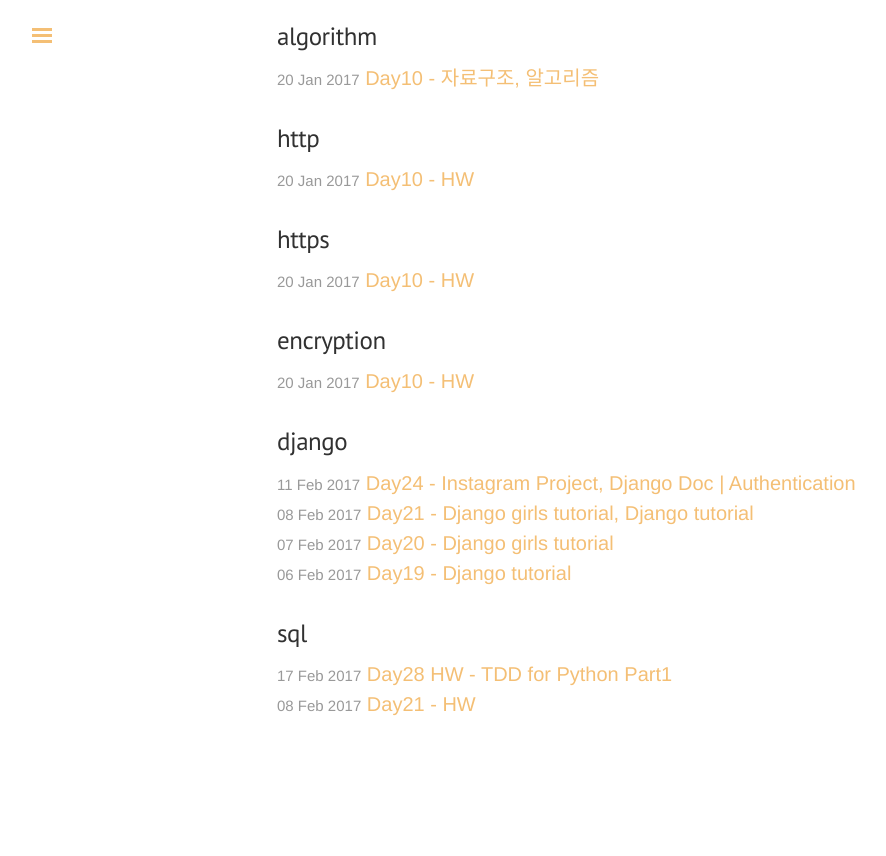
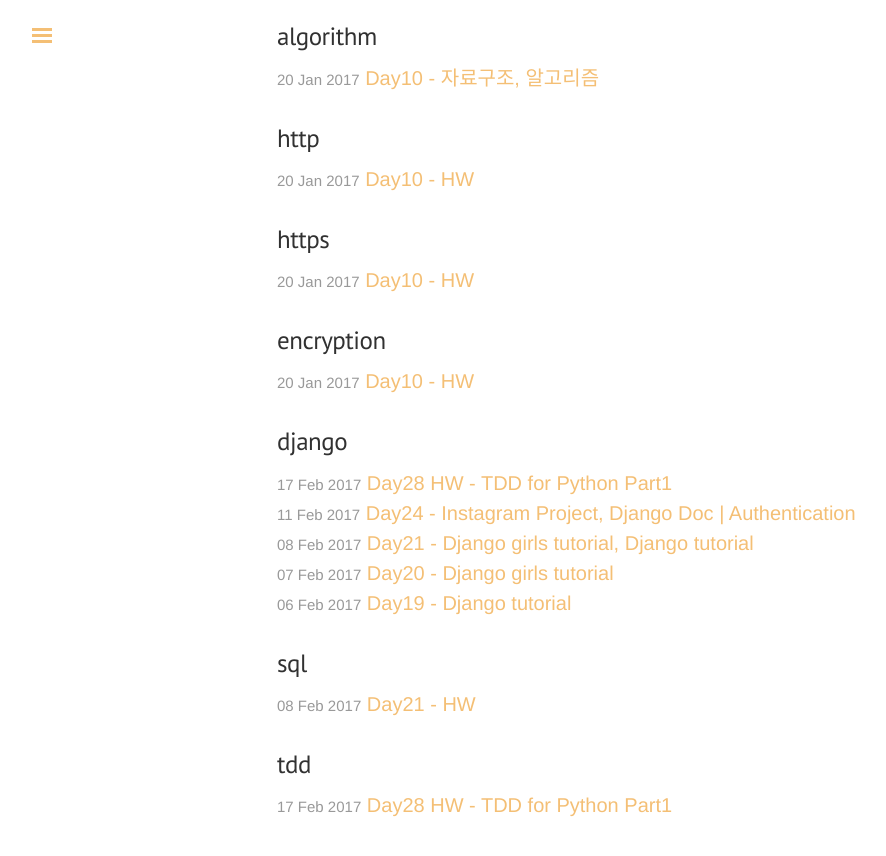
Before and after one commit to pinstinct/pinstinct.github.com, a Jekyll site: the page built from tags.html, in a window 1280 px wide and 900 px high, scrolled down 14456 px. Shown: the top 856 px of the window, without its empty margins (3-889 px from the left). Built offline with Jekyll 4.4.1, drawn with Linux system fonts in a browser that asks for light colours; before the commit the page ends 15255 px from its top, so only the background shows below that; some of the changed text lies outside the part shown.

Commit message:
changed tag

```diff
--- a/_posts/2017-02-17-wps-hw.md
+++ b/_posts/2017-02-17-wps-hw.md
@@ -2,7 +2,7 @@
 layout: post
 title: Day28 HW - TDD for Python Part1
 categories: wps
-tags: [fastcampus, database, sql]
+tags: [fastcampus, tdd, python, django]
 ---
 
 
```
